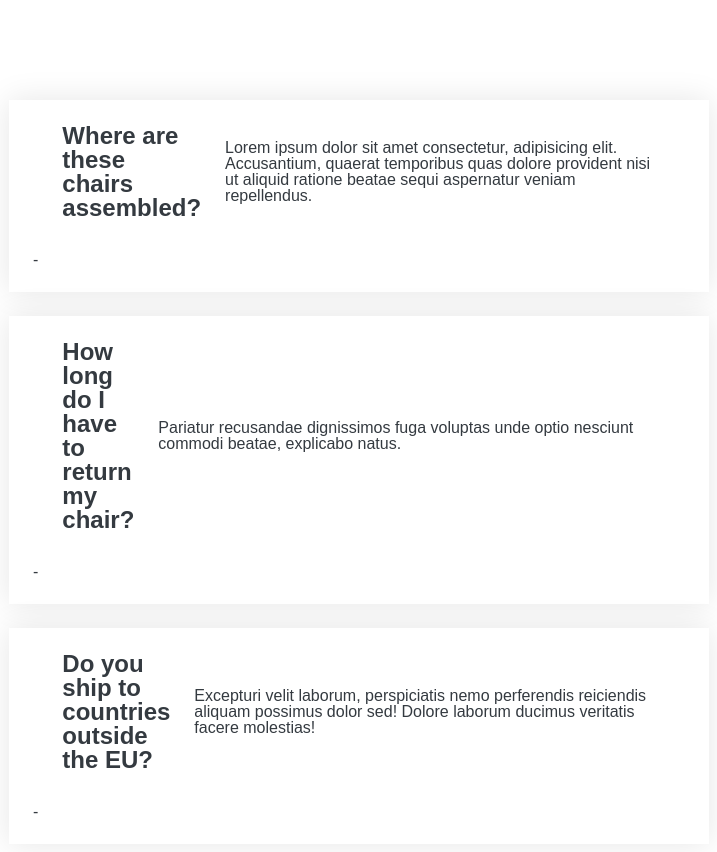
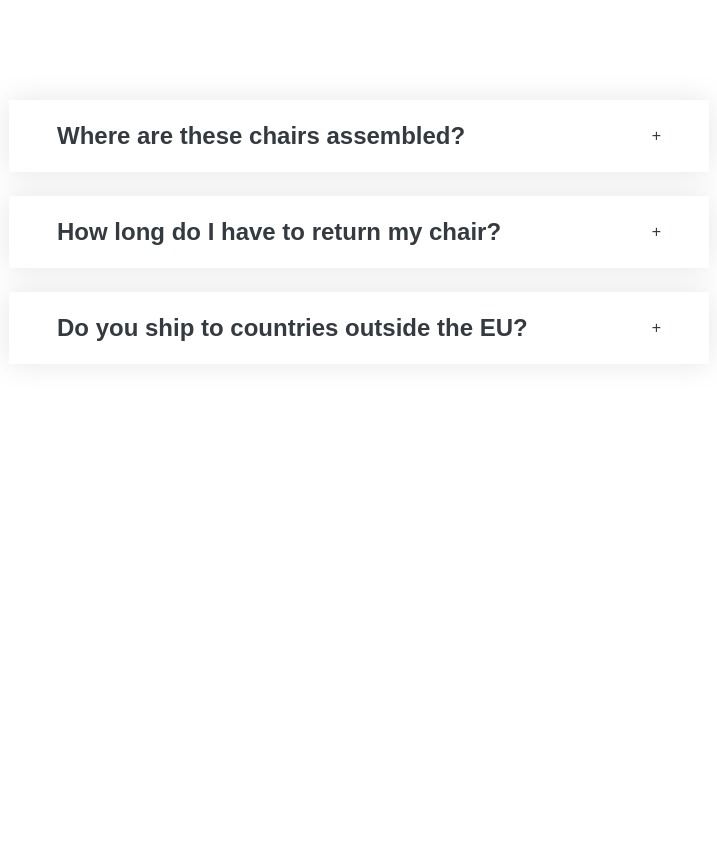
Before and after one commit to rehmeee/React-practice-projects, a React (Create React App) app in the folder simple-accordin-app/: page / in a window 1280 px wide. Shown: the top 852 px of the page, without its empty margins (281-998 px from the left). After the commit the page ends 800 px from the top, so only its background shows below. Built offline with nearby package versions, Linux system fonts and the light colour scheme.

Commit message:
hooks added to handle the state of the component

```diff
--- a/simple-accordin-app/src/components/Item.js
+++ b/simple-accordin-app/src/components/Item.js
@@ -1,9 +1,12 @@
 import React, { useState } from 'react'
 
 function Item({title, text,key}) {
-    const [showAnswer, setshowAnswer] = useState(true);
+    const [showAnswer, setshowAnswer] = useState(false);
+    function handleClick(){
+      setshowAnswer(!showAnswer)
+    }
   return (
-    <div className = "item">
+    <div className = "item" onClick={handleClick}>
         <span>{key}</span>
       <h2>{title}</h2>
       {showAnswer ? <p>{text}</p>: ""}
```
